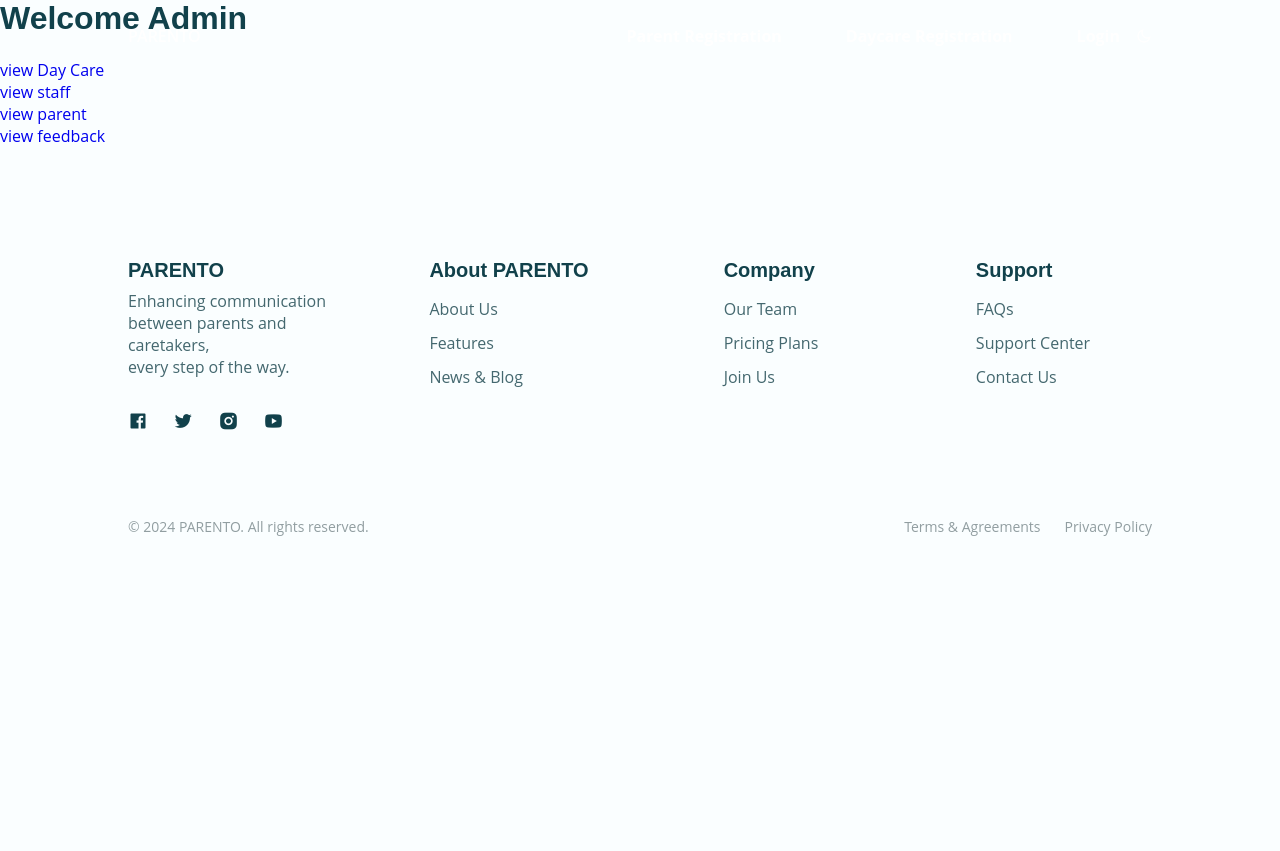
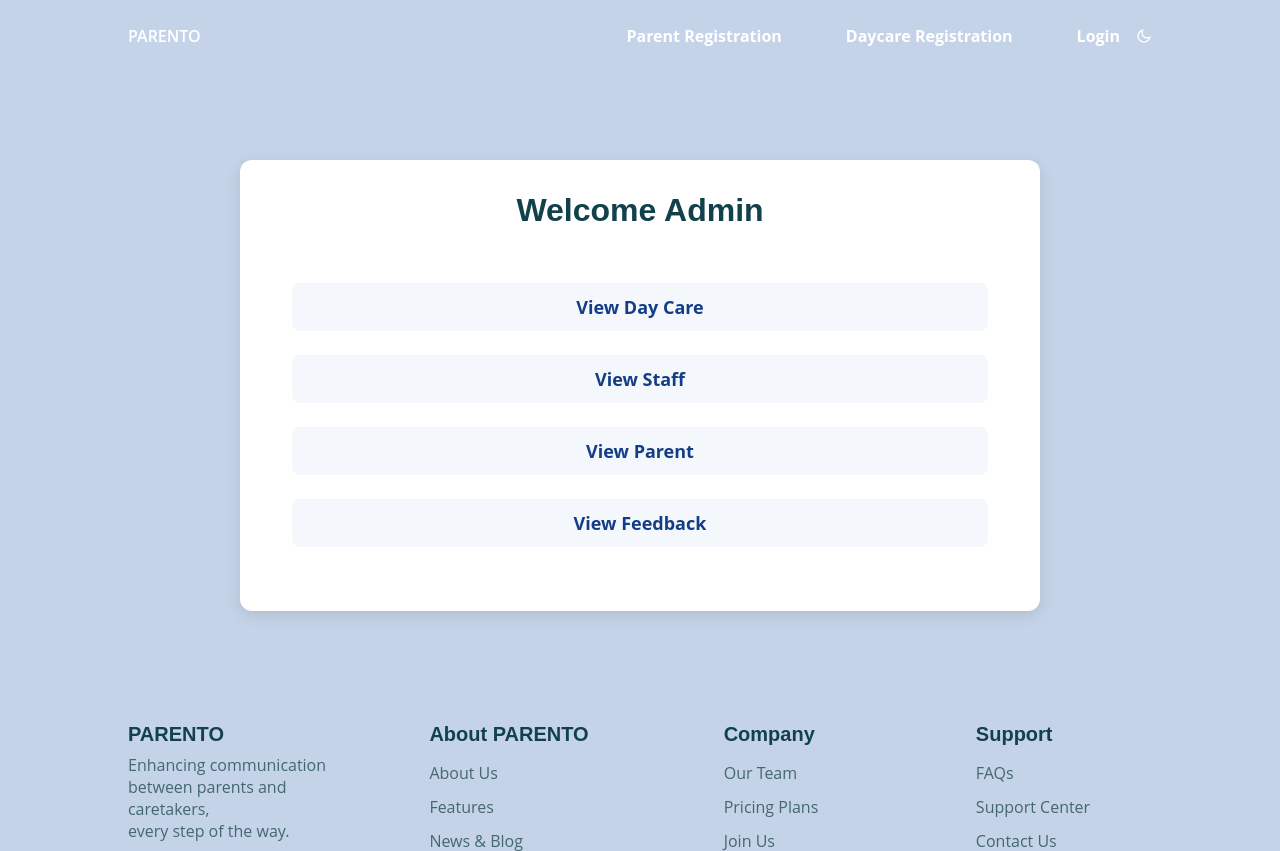
Before and after one commit to risal-ea/parento, a Flask app: page /adm in a window 1280 px wide. Shown: the top 851 px of the page. Before the commit the page ends 536 px from the top, so only its background shows below. Run offline with Flask 3, Linux system fonts and the light colour scheme.

Commit message:
updating ui of admin page

```diff
--- a/static/css/style.css
+++ b/static/css/style.css
@@ -146,6 +146,56 @@
 .form-button:hover {
     background-color: #45a049; /* Darker green on hover */
 }
+/*========== ADMIN TABLE==========*/
+.admin_table {
+  text-align: center;
+  padding: 2rem;
+  margin: 10rem auto 0; /* Horizontally center the table */
+  background-color: white;
+  border-radius: 12px; /* Adds rounded corners */
+  box-shadow: 0 4px 15px rgba(0, 0, 0, 0.1); /* Soft shadow for better visual depth */
+  max-width: 800px; /* Set a max-width to prevent it from stretching too wide on large screens */
+  width: 100%;
+  display: flex;
+  flex-direction: column;
+  justify-content: center;
+  align-items: center;
+}
+
+.admin-links-table {
+  width: 100%;
+  margin: 20px auto;
+  border-collapse: collapse;
+}
+
+.admin-links-table td {
+  padding: 12px 20px; /* Increase padding for better spacing */
+  border-bottom: 1px solid #ddd;
+}
+
+.admin-links-table a {
+  text-decoration: none;
+  color: #133E87;
+  font-size: 18px;
+  font-weight: bold;
+  display: block; /* Makes the entire cell clickable */
+  padding: 12px;
+  background-color: #f4f7fb; /* Subtle background to make links stand out */
+  border-radius: 8px; /* Rounded corners for links */
+  transition: all 0.3s ease;
+}
+
+.admin-links-table a:hover {
+  color: #fff;
+  background-color: #608BC1;
+  transform: scale(1.05); /* Slightly increase size on hover */
+}
+
+/* Remove bottom border for the last row */
+.admin-links-table td:last-child {
+  border-bottom: none;
+}
+
 
   /*========== Button Dark/Light ==========*/
   .nav__dark {
--- a/templates/admin.html
+++ b/templates/admin.html
@@ -1,13 +1,22 @@
-{%include 'public/header.html'%}
-<body>
-    <h1>Welcome Admin</h1>
-    <br>
-    <a href="/view-dayCare">view Day Care</a>
-    <br>
-    <a href="/view-staff">view staff</a>
-    <br>
-    <a href="/view-parent">view parent</a>
-    <br>
-    <a href="/view-feedback">view feedback</a>
+{% include 'public/header.html' %}
+<body style="background-color: #C5D3E8;">
+    <div class="admin_table">
+        <h1>Welcome Admin</h1>
+        <br>
+        <table class="admin-links-table">
+            <tr>
+                <td><a href="/view-dayCare">View Day Care</a></td>
+            </tr>
+            <tr>
+                <td><a href="/view-staff">View Staff</a></td>
+            </tr>
+            <tr>
+                <td><a href="/view-parent">View Parent</a></td>
+            </tr>
+            <tr>
+                <td><a href="/view-feedback">View Feedback</a></td>
+            </tr>
+        </table>
+    </div>
 </body>
-{%include 'public/footer.html'%}
+{% include 'public/footer.html' %}
```
